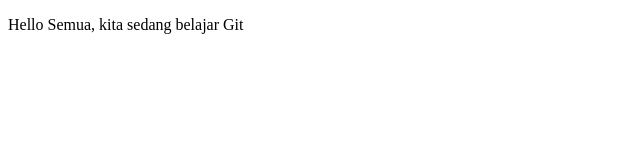
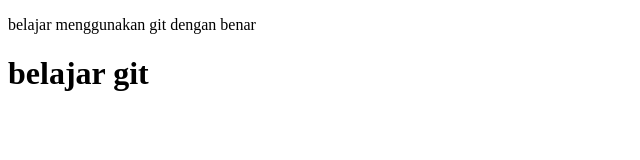
Before and after one commit to wahidOne/wahidd-git, a plain HTML site: page index.html in a window 1280 px wide. Shown: the whole page, without its empty margins (0-640 px from the left). Drawn offline with Linux system fonts and the light colour scheme.

Commit message:
menambahkan file dan memodifikasi sebgaian halaman

```diff
--- a/index.html
+++ b/index.html
@@ -2,9 +2,10 @@
 <html>
 <head>
 <meta charset="utf-8">
-<title>Belajar Git - Project 01</title>
+<title>Belajar Git - Project 02</title>
 </head>
 <body>
-<p>Hello Semua, kita sedang belajar Git</p>
+<p>belajar menggunakan git dengan benar</p>
+<h1>belajar git</h1>
 </body>
 </html>
```
Also changed, not shown: contact.html (+10 -0 lines), 2 other files.
